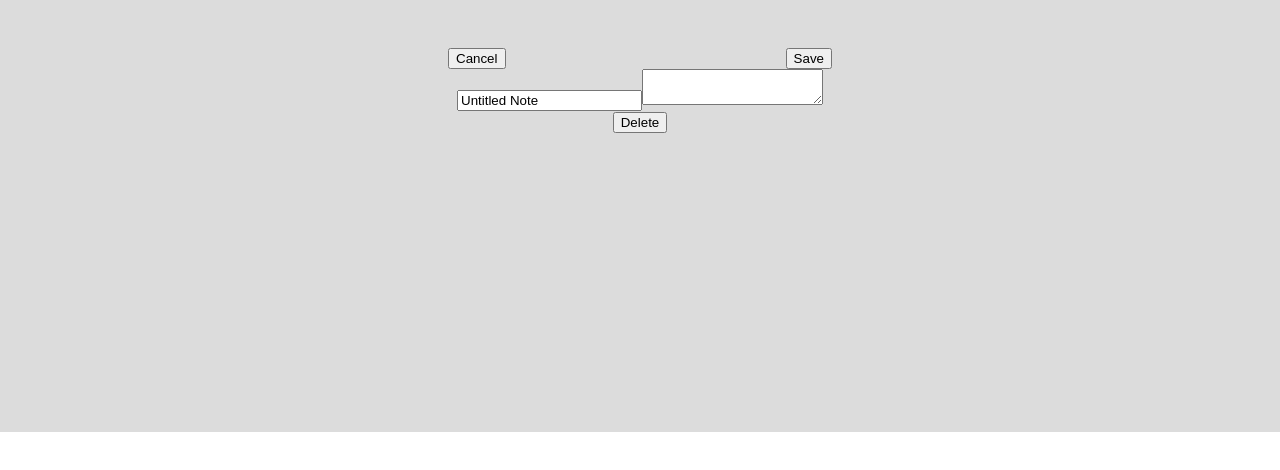
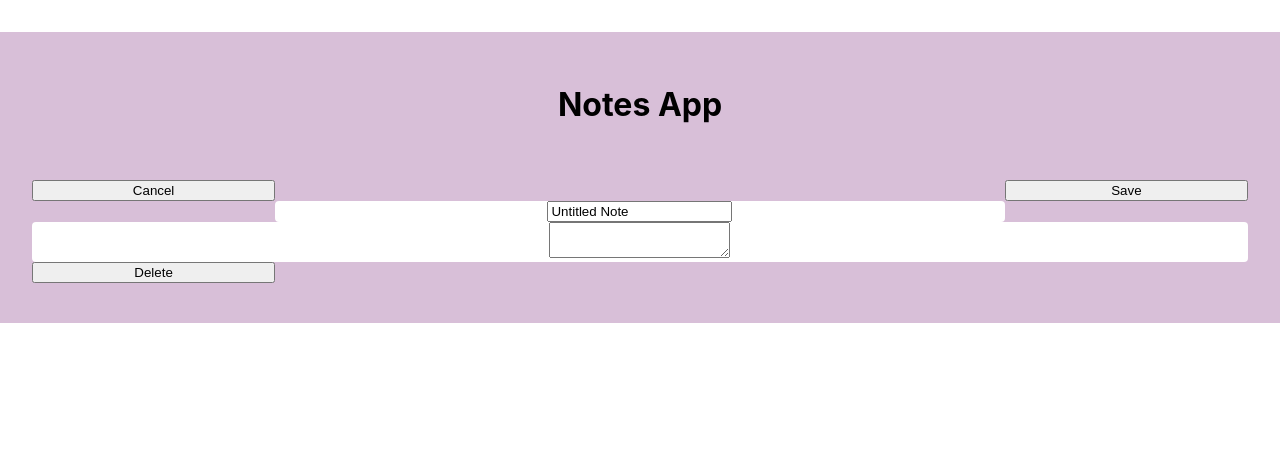
Before and after one commit to hedwardd/markdown-notes, a React (Create React App) app: page / in a window 1280 px wide. Both pictures are taken after a click on the button "New". Shown: the top 470 px of the page. Built offline with nearby package versions, Linux system fonts and the light colour scheme.

Commit message:
Refactor files and continue styling

```diff
--- a/src/App.css
+++ b/src/App.css
@@ -17,19 +17,27 @@
   --layout-16: 768px;
 }
 
-.App {
+#root {
+  position: fixed;
   height: 100%;
   width: 100%;
-  background-color: gainsboro;
+  background-color: #FFFFFF;
+}
+
+.App {
+  margin: var(--layout-6) auto;
+  padding: var(--layout-6) var(--layout-5);
+  background-color: thistle;
   text-align: center;
+}
+
+/*
+  List View
+ */
+.list-container {
   display: flex;
   flex-direction: column;
   align-items: center;
-}
-
-.list-container {
-
-
 }
 
 .notes-container {
@@ -48,32 +56,48 @@
 
 }
 
-
-
+/*
+  Note View
+ */
 .note-container {
   margin-top: var(--layout-7);
-  height: var(--layout-13);
-  width: var(--layout-13);
+  padding: var(--layout-2);
+  display: grid;
+  grid-template-columns: 1fr 3fr 1fr;
+  grid-auto-rows: auto;
 }
 
-.note-title-wrapper {
+.note-title {
+  grid-column: 2 / 3;
   display: flex;
   justify-content: center;
   background-color: white;
   border-radius: var(--layout-1);
 }
 
-.note-body-wrapper {
+.note-body {
   background-color: white;
   border-radius: var(--layout-1);
+  grid-column: 1 / 4;
+}
 
+.back-button {
+  grid-column: 1 / 2;
+}
+
+.edit-button {
+  grid-column: 3 / 4;
+}
+
+.save-button {
+  grid-column: 3 / 4;
+}
+
+.delete-button {
+  grid-column: 1 / 2;
 }
 
 .top-btn-wrapper {
   display: flex;
   justify-content: space-between;
 }
-
-.emphasis {
-  font-weight: bold;
-}
--- a/src/App.tsx
+++ b/src/App.tsx
@@ -1,12 +1,10 @@
 import React, { useEffect, useReducer } from "react";
-import marked from "marked";
 
 import "./App.css";
 import reducer from "./reducer";
 import { AppState, Note } from "./types";
-import List from "./components/List";
-import Editor from "./components/Editor";
-import Viewer from "./components/Viewer";
+import List from "./views/List";
+import NoteView from "./views/NoteView/NoteView";
 
 const storedNotesString = localStorage.getItem("notes");
 const parsedStoredNotes: Note[] = storedNotesString
@@ -24,37 +22,22 @@ const initialState: AppState = {
 function App(): JSX.Element {
   const [state, dispatch] = useReducer(reducer, initialState);
 
-  const { notes, currentNoteIndex, isEditing } = state;
+  const { notes, currentNoteIndex } = state;
 
   useEffect(() => {
     localStorage.setItem("notes", JSON.stringify(notes));
   }, [notes]);
 
-  const editHandler = (type: "title" | "body") => {
-    const actionType = type === "title" ? "EDIT_TITLE" : "EDIT_BODY";
-    return function (
-      e: React.ChangeEvent<HTMLInputElement | HTMLTextAreaElement>
-    ) {
-      dispatch({ type: actionType, payload: e.target.value });
-    };
-  };
-
   return (
     <div className="App">
+      <header>
+        <h1>Notes App</h1>
+      </header>
+
       {currentNoteIndex === null ? (
         <List state={state} dispatch={dispatch} />
       ) : (
-        <div className="note-container">
-          {isEditing ? (
-            <Editor
-              state={state}
-              dispatch={dispatch}
-              editHandler={editHandler}
-            />
-          ) : (
-            <Viewer state={state} dispatch={dispatch} />
-          )}
-        </div>
+        <NoteView state={state} dispatch={dispatch} />
       )}
     </div>
   );
--- a/src/components/Editor.tsx
+++ /dev/null
@@ -1,37 +0,0 @@
-import React, { ChangeEventHandler } from "react";
-
-import { Action, AppState } from "../types";
-
-type Props = {
-  state: AppState;
-  dispatch: React.Dispatch<Action>;
-  editHandler: (
-    type: "title" | "body"
-  ) => (e: React.ChangeEvent<HTMLInputElement | HTMLTextAreaElement>) => void;
-};
-
-export default function Editor({
-  state,
-  dispatch,
-  editHandler,
-}: Props): JSX.Element {
-  const { editorBodyText, editorTitleText } = state;
-
-  return (
-    <div className="editor">
-      <div className="top-btn-wrapper">
-        <button type="button" onClick={() => dispatch({ type: "CANCEL_EDIT" })}>
-          Cancel
-        </button>
-        <button type="submit" onClick={() => dispatch({ type: "SAVE_EDIT" })}>
-          Save
-        </button>
-      </div>
-      <input value={editorTitleText} onChange={editHandler("title")} />
-      <textarea value={editorBodyText} onChange={editHandler("body")} />
-      <button type="button" onClick={() => dispatch({ type: "DELETE_NOTE" })}>
-        Delete
-      </button>
-    </div>
-  );
-}
--- a/src/components/Viewer.tsx
+++ /dev/null
@@ -1,43 +0,0 @@
-import React from "react";
-import marked from "marked";
-
-import { Action, AppState } from "../types";
-
-type Props = {
-  state: AppState;
-  dispatch: React.Dispatch<Action>;
-};
-
-export default function Viewer({ state, dispatch }: Props): JSX.Element {
-  const { currentNoteIndex, notes } = state;
-
-  return (
-    <div>
-      <div className="top-btn-wrapper">
-        <button
-          type="button"
-          onClick={() => dispatch({ type: "CLOSE_NOTE" })}
-          className="secondary-btn"
-        >
-          Back
-        </button>
-        <button
-          type="button"
-          onClick={() => dispatch({ type: "START_EDIT" })}
-          className="primary-btn"
-        >
-          Edit
-        </button>
-      </div>
-      <div className="note-title-wrapper">
-        <h3>{notes[currentNoteIndex!].title}</h3>
-      </div>
-      <div
-        dangerouslySetInnerHTML={{
-          __html: marked(notes[currentNoteIndex!].body),
-        }}
-        className="note-body-wrapper"
-      />
-    </div>
-  );
-}
--- a/src/components/List.tsx
+++ b/src/views/List.tsx
@@ -8,14 +8,10 @@ type Props = {
 };
 
 export default function List({ state, dispatch }: Props): JSX.Element {
-  const { currentNoteIndex, notes } = state;
+  const { notes } = state;
 
   return (
     <div className="list-container">
-      <header>
-        <h1>Notes App</h1>
-      </header>
-
       <h2>All Notes</h2>
 
       <div className="notes-container">
--- /dev/null
+++ b/src/views/NoteView/Editor.tsx
@@ -0,0 +1,54 @@
+import React from "react";
+
+import { Action, AppState } from "../../types";
+
+type Props = {
+  state: AppState;
+  dispatch: React.Dispatch<Action>;
+  editHandler: (
+    type: "title" | "body"
+  ) => (e: React.ChangeEvent<HTMLInputElement | HTMLTextAreaElement>) => void;
+};
+
+export default function Editor({
+  state,
+  dispatch,
+  editHandler,
+}: Props): JSX.Element {
+  const { editorBodyText, editorTitleText } = state;
+
+  return (
+    <>
+      <button
+        type="button"
+        onClick={() => dispatch({ type: "CANCEL_EDIT" })}
+        className="back-button"
+      >
+        Cancel
+      </button>
+      <button
+        type="submit"
+        onClick={() => dispatch({ type: "SAVE_EDIT" })}
+        className="save-button"
+      >
+        Save
+      </button>
+
+      <div className="note-title">
+        <input value={editorTitleText} onChange={editHandler("title")} />
+      </div>
+
+      <div className="note-body">
+        <textarea value={editorBodyText} onChange={editHandler("body")} />
+      </div>
+
+      <button
+        type="button"
+        onClick={() => dispatch({ type: "DELETE_NOTE" })}
+        className="delete-button"
+      >
+        Delete
+      </button>
+    </>
+  );
+}
--- /dev/null
+++ b/src/views/NoteView/NoteView.tsx
@@ -0,0 +1,31 @@
+import React from "react";
+
+import { Action, AppState } from "../../types";
+import Editor from "./Editor";
+import Viewer from "./Viewer";
+
+type Props = {
+  state: AppState;
+  dispatch: React.Dispatch<Action>;
+};
+
+export default function NoteView({ state, dispatch }: Props): JSX.Element {
+  const { isEditing } = state;
+
+  const editHandler = (type: "title" | "body") => {
+    const actionType = type === "title" ? "EDIT_TITLE" : "EDIT_BODY";
+    return (e: React.ChangeEvent<HTMLInputElement | HTMLTextAreaElement>) => {
+      dispatch({ type: actionType, payload: e.target.value });
+    };
+  };
+
+  return (
+    <div className="note-container">
+      {isEditing ? (
+        <Editor state={state} dispatch={dispatch} editHandler={editHandler} />
+      ) : (
+        <Viewer state={state} dispatch={dispatch} />
+      )}
+    </div>
+  );
+}
--- /dev/null
+++ b/src/views/NoteView/Viewer.tsx
@@ -0,0 +1,41 @@
+import React from "react";
+import marked from "marked";
+
+import { Action, AppState } from "../../types";
+
+type Props = {
+  state: AppState;
+  dispatch: React.Dispatch<Action>;
+};
+
+export default function Viewer({ state, dispatch }: Props): JSX.Element {
+  const { currentNoteIndex, notes } = state;
+
+  return (
+    <>
+      <button
+        type="button"
+        onClick={() => dispatch({ type: "CLOSE_NOTE" })}
+        className="back-button secondary-btn"
+      >
+        Back
+      </button>
+      <button
+        type="button"
+        onClick={() => dispatch({ type: "START_EDIT" })}
+        className="edit-button primary-btn"
+      >
+        Edit
+      </button>
+      <div className="note-title">
+        <h3>{notes[currentNoteIndex!].title}</h3>
+      </div>
+      <div
+        dangerouslySetInnerHTML={{
+          __html: marked(notes[currentNoteIndex!].body),
+        }}
+        className="note-body"
+      />
+    </>
+  );
+}
```
